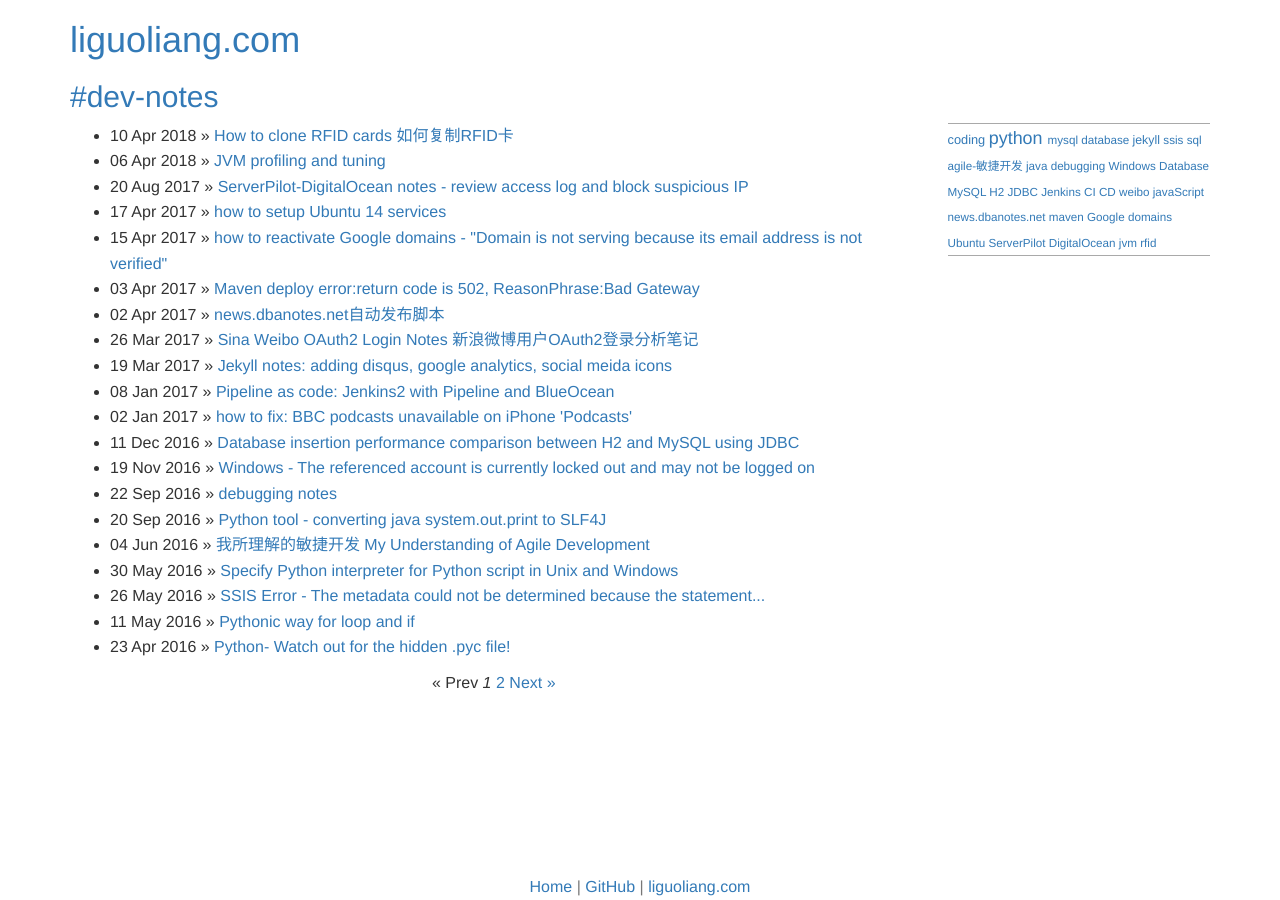
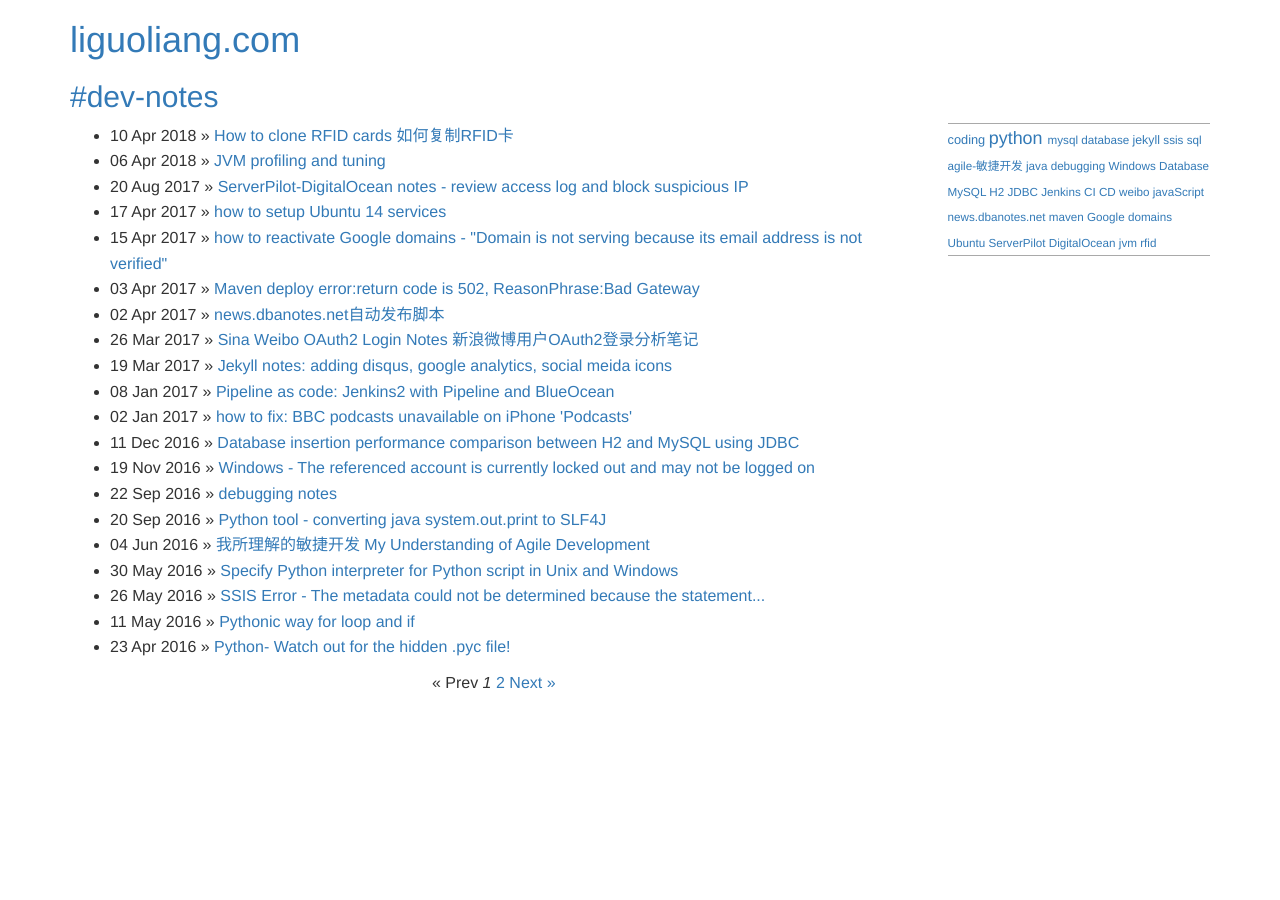
Before and after one commit to gary-liguoliang/notes, a Jekyll site: the page built from index.html, in a window 1280 px wide. Built offline with Jekyll 4.4.1, drawn with Linux system fonts in a browser that asks for light colours; the list of posts is cut into pages by our own code.

```diff
--- a/_config.yml
+++ b/_config.yml
@@ -5,6 +5,6 @@ gems:
    - jekyll-feed
    - jekyll-paginate
    - jekyll-sitemap
-baseurl: /notes
+baseurl: ""
 paginate: 20
 paginate_path: "/page:num/"
--- a/_layouts/default.html
+++ b/_layouts/default.html
@@ -55,11 +55,7 @@ body {
 
 </div>
 
-<div class="footer navbar-fixed-bottom" >
-  <p class="text-center text-muted" style="margin: 0px; padding: 0px">
-    <a href="http://dev.liguoliang.com">Home</a> | <a href="https://github.com/guoliang-dev">GitHub</a> | <a href="http://liguoliang.com">liguoliang.com<a>
-  </p>
-</div>
+
 
 <!-- Global site tag (gtag.js) - Google Analytics -->
 <script async src="https://www.googletagmanager.com/gtag/js?id=UA-71253977-4"></script>
```
